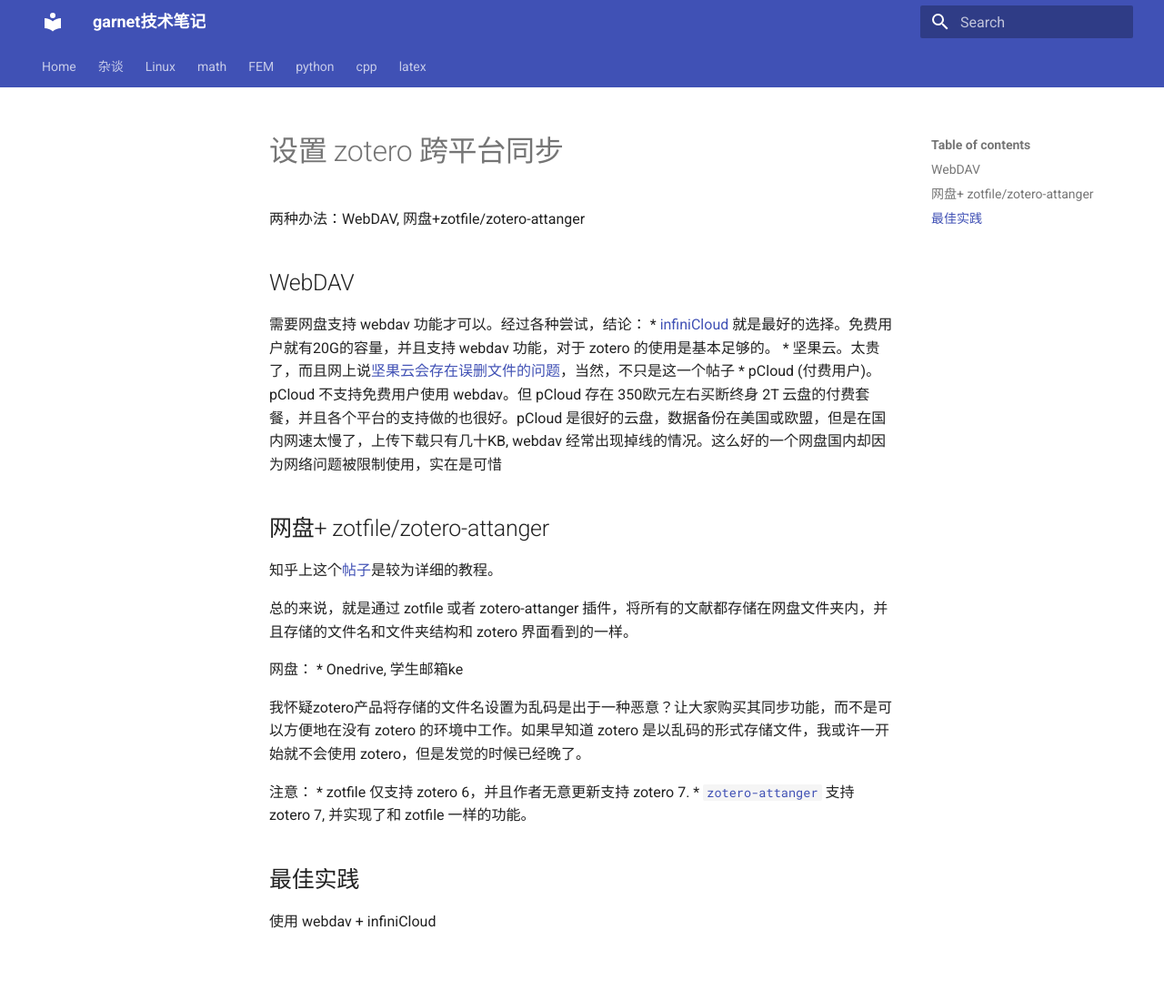
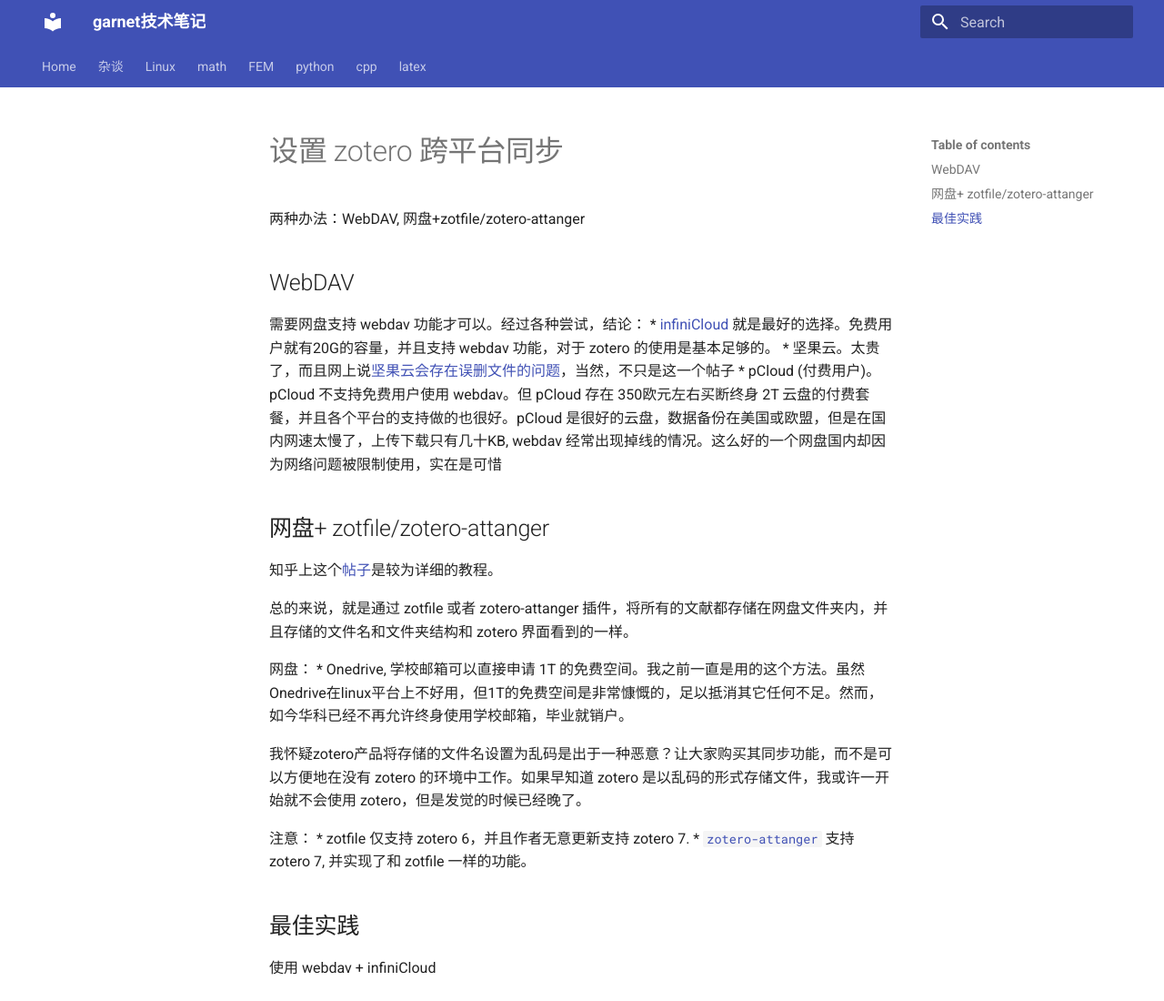
Before and after one commit to ymma98/technotes, an MkDocs documentation site: the page built from docs/杂谈/设置zotero跨平台同步.md, in a window 1280 px wide and 1100 px high. Shown: the whole window at 91% size. Built offline with MkDocs 1.6.1 and Material for MkDocs 9.7.7, drawn with Linux system fonts in a browser that asks for light colours.

Commit message:
docs/杂谈/设置zotero跨平台同步.md updated from https://stackedit.cn/

```diff
--- a/docs/杂谈/设置zotero跨平台同步.md
+++ b/docs/杂谈/设置zotero跨平台同步.md
@@ -17,7 +17,7 @@
 总的来说，就是通过 zotfile 或者 zotero-attanger 插件，将所有的文献都存储在网盘文件夹内，并且存储的文件名和文件夹结构和 zotero 界面看到的一样。
 
 网盘：
-* Onedrive, 学生邮箱ke
+* Onedrive, 学校邮箱可以直接申请 1T 的免费空间。我之前一直是用的这个方法。虽然Onedrive在linux平台上不好用，但1T的免费空间是非常慷慨的，足以抵消其它任何不足。然而，如今华科已经不再允许终身使用学校邮箱，毕业就销户。
 
 我怀疑zotero产品将存储的文件名设置为乱码是出于一种恶意？让大家购买其同步功能，而不是可以方便地在没有 zotero 的环境中工作。如果早知道 zotero 是以乱码的形式存储文件，我或许一开始就不会使用 zotero，但是发觉的时候已经晚了。
 
```
Also changed, not shown: other parts of docs/杂谈/设置zotero跨平台同步.md (+1 -1 lines).
